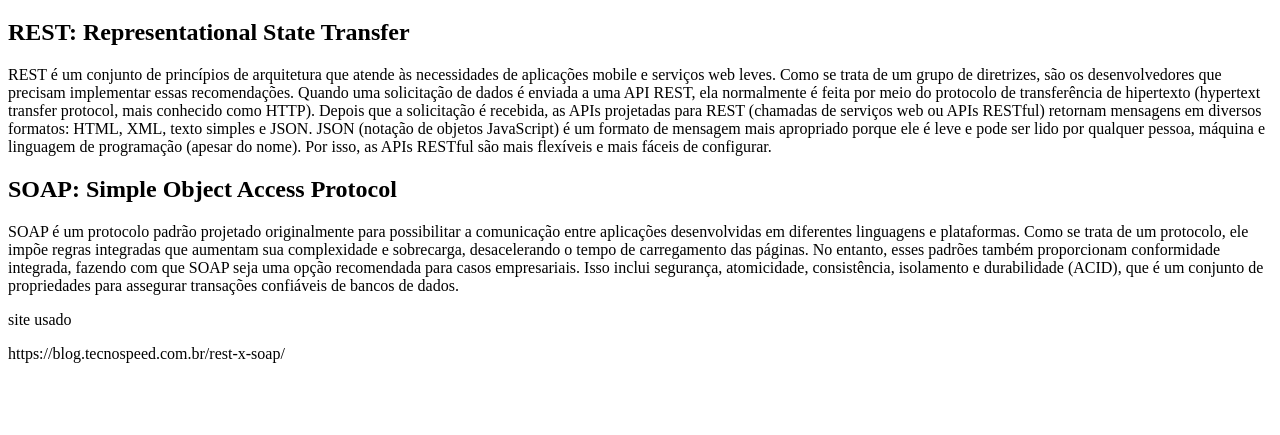
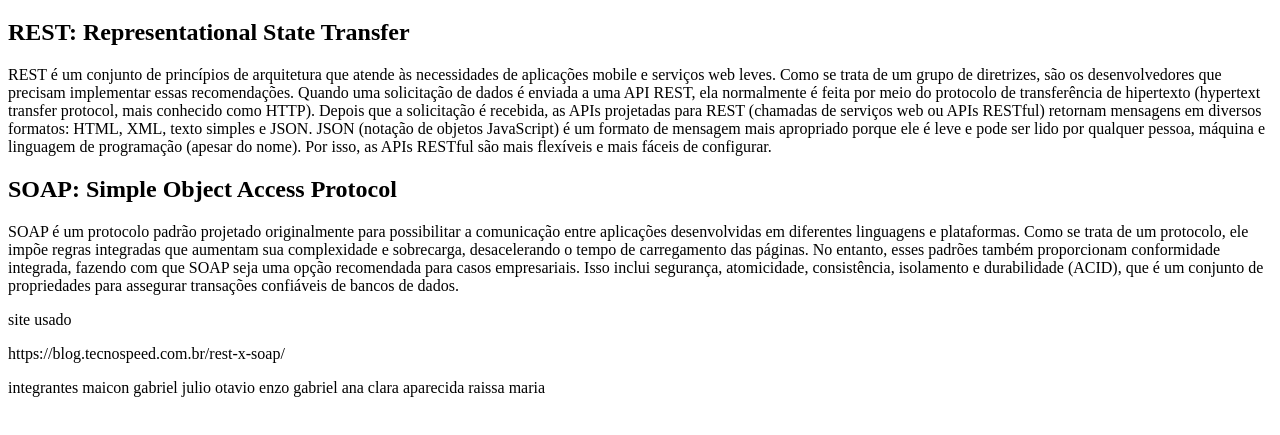
Before and after one commit to MaiconPouZinho/pouzada, a plain HTML site: page index.html in a window 1280 px wide. Shown: the part 61-496 px from the top of the page. Drawn offline with Linux system fonts and the light colour scheme.

Commit message:
Add files via upload

```diff
--- a/index.html
+++ b/index.html
@@ -19,3 +19,10 @@
     <h2>SOAP: Simple Object Access Protocol</h2>
     <p>SOAP é um protocolo padrão projetado originalmente para possibilitar a comunicação entre aplicações desenvolvidas em diferentes linguagens e plataformas. Como se trata de um protocolo, ele impõe regras integradas que aumentam sua complexidade e sobrecarga, desacelerando o tempo de carregamento das páginas. No entanto, esses padrões também proporcionam conformidade integrada, fazendo com que SOAP seja uma opção recomendada para casos empresariais. Isso inclui segurança, atomicidade, consistência, isolamento e durabilidade (ACID), que é um conjunto de propriedades para assegurar transações confiáveis de bancos de dados.</p>
     <p>site usado</p><p>https://blog.tecnospeed.com.br/rest-x-soap/</p>
+    <p>integrantes
+        maicon gabriel
+        julio otavio
+        enzo gabriel
+        ana clara aparecida
+        raissa maria
+    </p>
```
